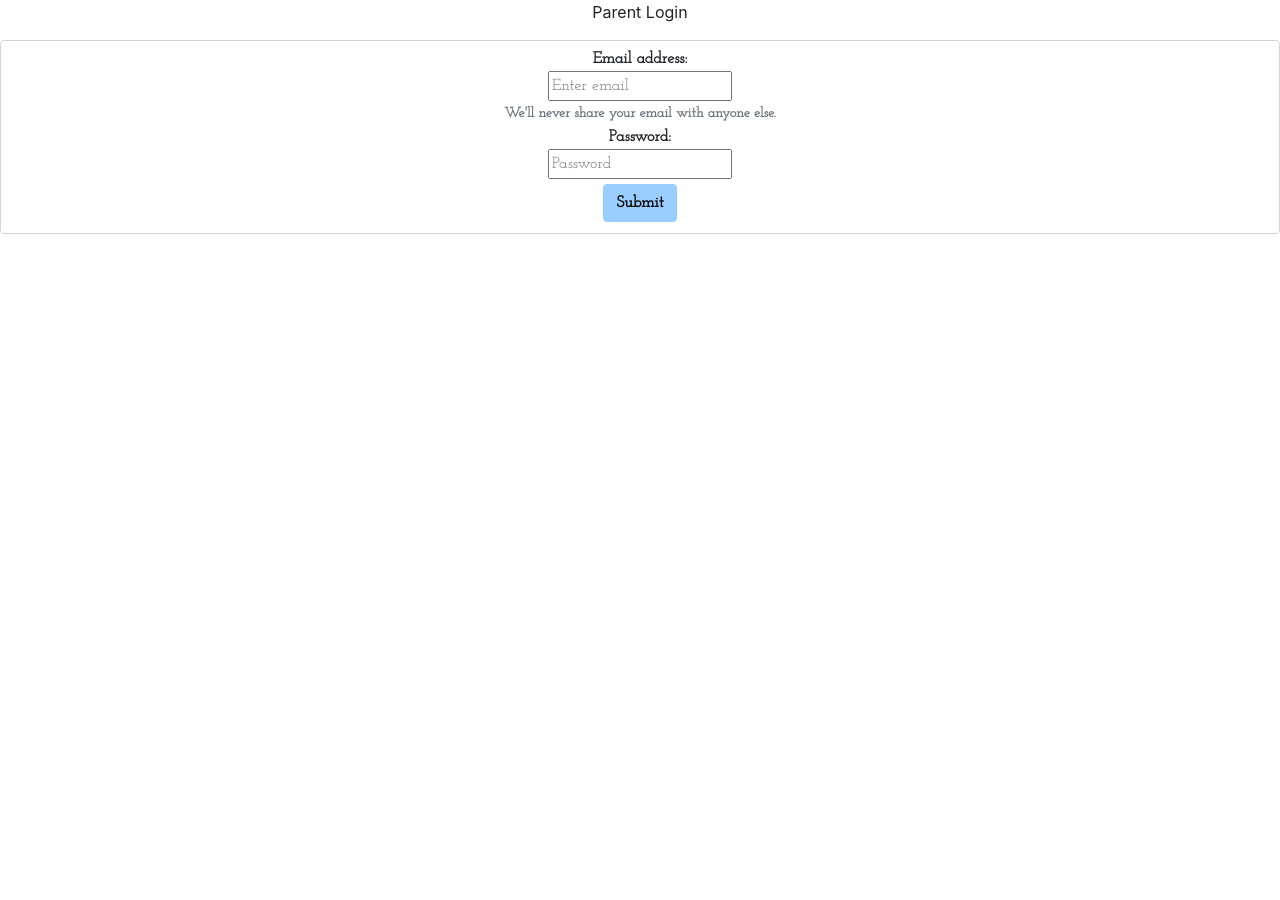
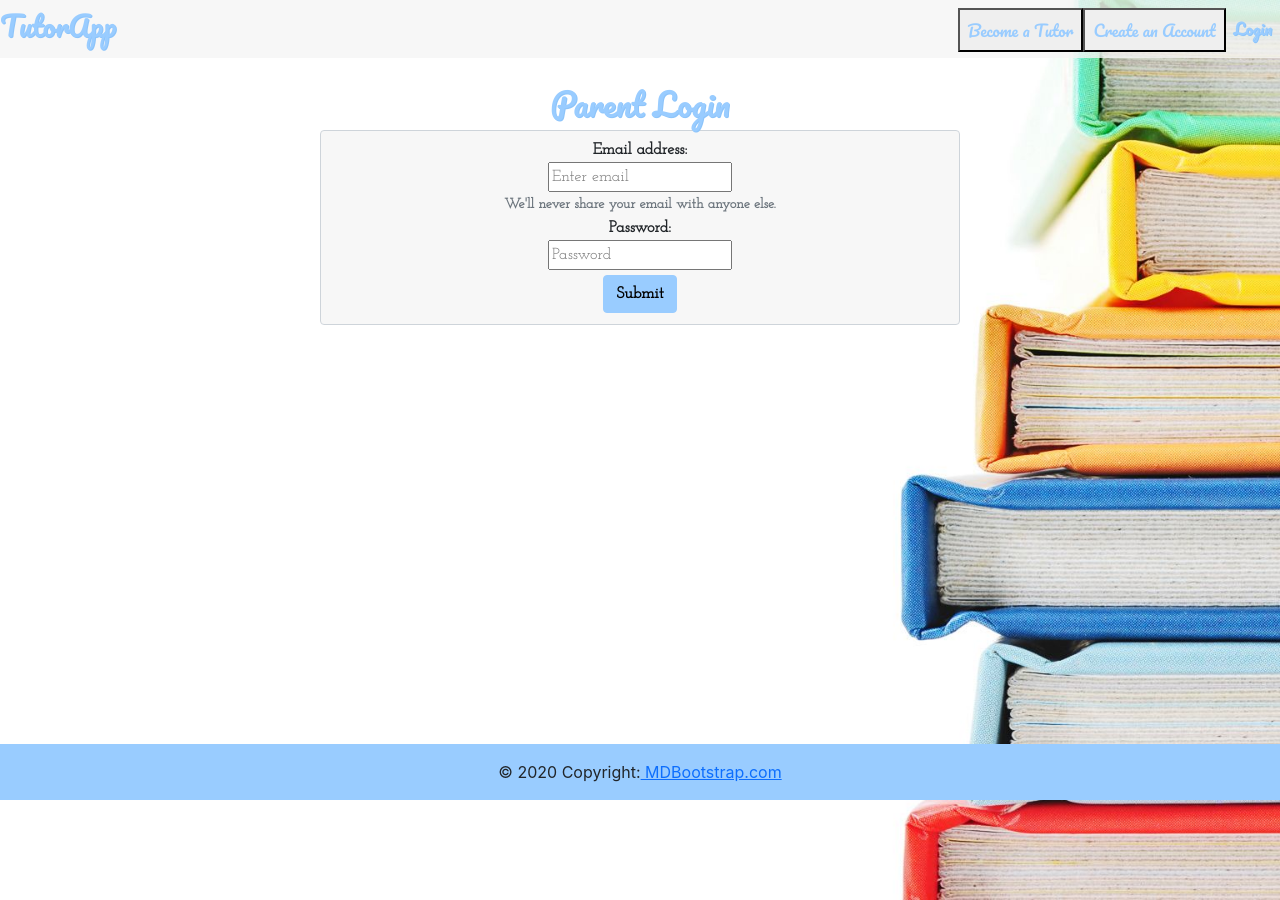
Before and after one commit to naiianable/myTutorApp, a React (Create React App) app in the folder client/: page /parentLogin in a window 1280 px wide. Before the commit the page ends 800 px from the top, so only its background shows below. Built offline with nearby package versions, Linux system fonts and the light colour scheme.

Commit message:
basic styling updates

```diff
--- a/client/src/App.js
+++ b/client/src/App.js
@@ -17,7 +17,7 @@ function App() {
 
   return (
 
-    <div >
+    <div>
 
       <Router>
 
--- a/client/src/components/Footer/Footer.js
+++ b/client/src/components/Footer/Footer.js
@@ -4,13 +4,13 @@ import './footer.css';
 
 const Footer = () => {
     return (
-        <div>
+        <div className="footer-main">
 
 
 <footer className="page-footer font-small indigo" style={{backgroundColor: "#99ccff"}}>
 
 
-  <div className="container text-center text-md-left">
+  {/* <div className="container text-center text-md-left">
 
 
     <div className="row">
@@ -118,7 +118,7 @@ const Footer = () => {
     </div>
 
 
-  </div>
+  </div> */}
 
 
 
--- a/client/src/components/Footer/footer.css
+++ b/client/src/components/Footer/footer.css
@@ -1,5 +1,7 @@
+
 
 .page-footer {
     bottom: 0;
+    position: fixed;
     width: 100%;
 }
--- a/client/src/components/NavBar/navBar.css
+++ b/client/src/components/NavBar/navBar.css
@@ -52,6 +52,8 @@
     text-shadow: 1px 1px #8dc4fa;
 }
 
+
+
 .navbar-nav {
     color: inherit;
     text-decoration: none;
--- a/client/src/components/Pages/Home/Home.js
+++ b/client/src/components/Pages/Home/Home.js
@@ -22,6 +22,9 @@ const Home = () => {
             <About />
         </div>
 
+        <div style={{padding: "5%"}}>
+            </div>
+
         <Footer />
         </>
     )
--- a/client/src/components/Pages/Home/home.css
+++ b/client/src/components/Pages/Home/home.css
@@ -1,3 +1,9 @@
+
+.background {
+    position: absolute;
+    padding-bottom: 900px;
+    min-height: 100vh;
+}
 
 .btn {
     font-family: 'Josefin Slab', serif;
--- a/client/src/components/Pages/Login/ParentLogin.js
+++ b/client/src/components/Pages/Login/ParentLogin.js
@@ -1,15 +1,29 @@
 import React from 'react'
+
+import NavBar from '../../NavBar/NavBar';
+import Footer from '../../Footer/Footer';
 
 import './login.css';
 
 const ParentLogin = () => {
     return (
+        <>
+
+            <div className="background">
+            <NavBar />
+
+                <div style={{padding: "1%"}}></div>
+
                 <div>
-            <p className="text-center">Parent Login</p>
-            <form className="form-control">
+                    <div className="label text-center">
+                        <h2>Parent Login</h2>
+                    </div>
+
+                    <div>
+                        <form className="tutor-login form-control">
                             <div className="form-group text-center">
                                 <div>
-                        <label for="exampleInputEmail1">Email address:</label>
+                                    <label>Email address:</label>
                                 </div>
                                 <input type="email" className="col-xs-3" id="exampleInputEmail1" aria-describedby="emailHelp" placeholder="Enter email" />
                                 <div>
@@ -18,7 +32,7 @@ const ParentLogin = () => {
                             </div>
                             <div className="form-group text-center">
                                 <div>
-                        <label for="exampleInputPassword1">Password:</label>
+                                    <label>Password:</label>
                                 </div>
                                 <input type="password" className="col-xs-3" id="exampleInputPassword1" placeholder="Password" />
                             </div>
@@ -30,7 +44,18 @@ const ParentLogin = () => {
                                 <button type="submit" className="btn btn-primary">Submit</button>
                             </div>
                         </form>
+
+                       <div style={{padding: "1%"}}></div>
                     </div>
+
+
+
+                </div>
+
+
+                <Footer />
+            </div>
+        </>
     )
 }
 
--- a/client/src/components/Pages/Login/TutorLogin.js
+++ b/client/src/components/Pages/Login/TutorLogin.js
@@ -20,7 +20,7 @@ const TutorLogin = () => {
                     </div>
 
                     <div>
-                        <form className="form-control">
+                        <form className="tutor-login form-control">
                             <div className="form-group text-center">
                                 <div>
                                     <label>Email address:</label>
--- a/client/src/components/Pages/Login/login.css
+++ b/client/src/components/Pages/Login/login.css
@@ -1,3 +1,5 @@
+
+
 .about {
     background-color: rgba(245, 245, 245, 0.8);
     padding-bottom: .5%;
@@ -13,6 +15,10 @@
     height:100%;
     background-image: url('../../../images/mainBackground.jpeg');
     background-size: cover;
+    min-width: 100%;
+    min-height: 100%;
+    position: fixed;
+
 }
 
 .btn {
@@ -60,6 +66,18 @@
     text-shadow: 1px 1px #8dc4fa;
 }
 
+.tutor-login {
+
+    background-color: rgba(245, 245, 245, 0.8);
+    padding-top: .5%;
+    padding-bottom: .5%;
+    padding-left: 2%;
+    padding-right: 2%;
+    width: 50%;
+    margin: auto;
+
+}
+
 .collapse {
     justify-content: flex-end;
 }
```
Lines whose indentation alone changed are shown as unchanged.
